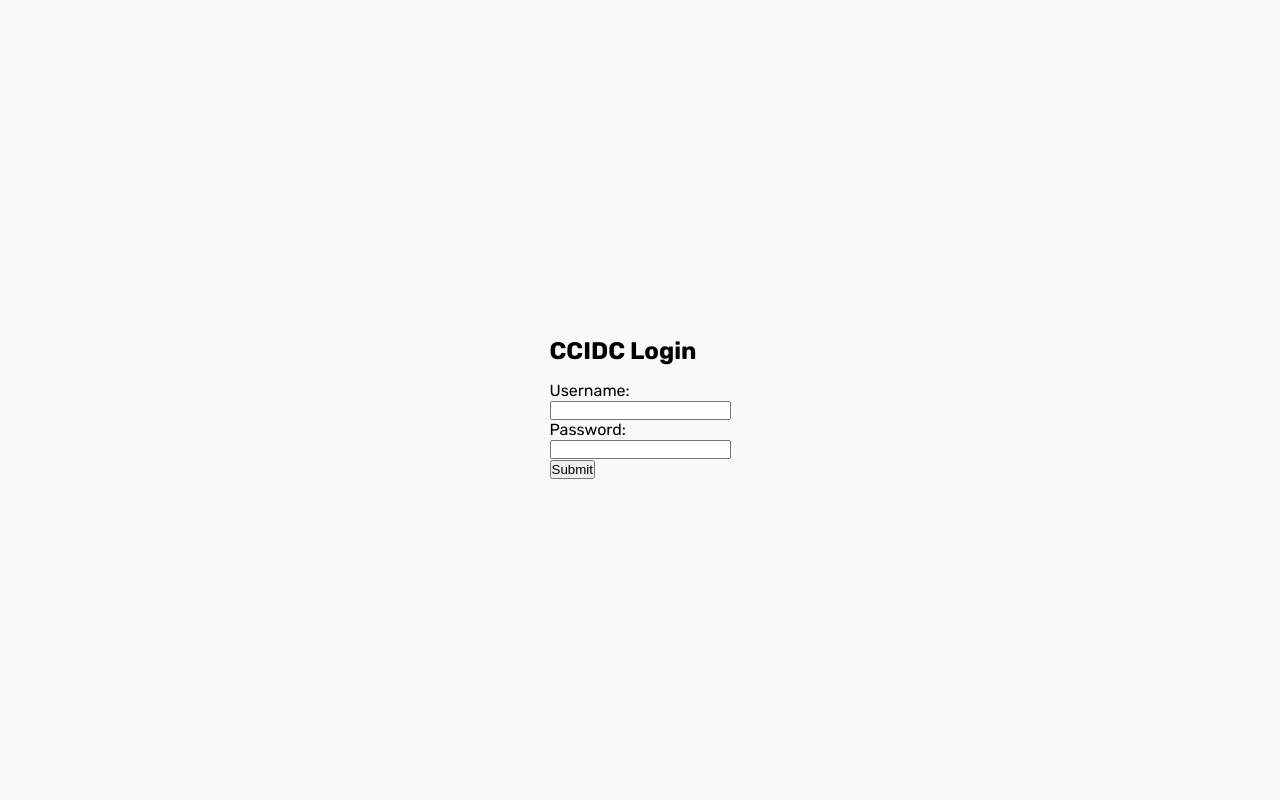
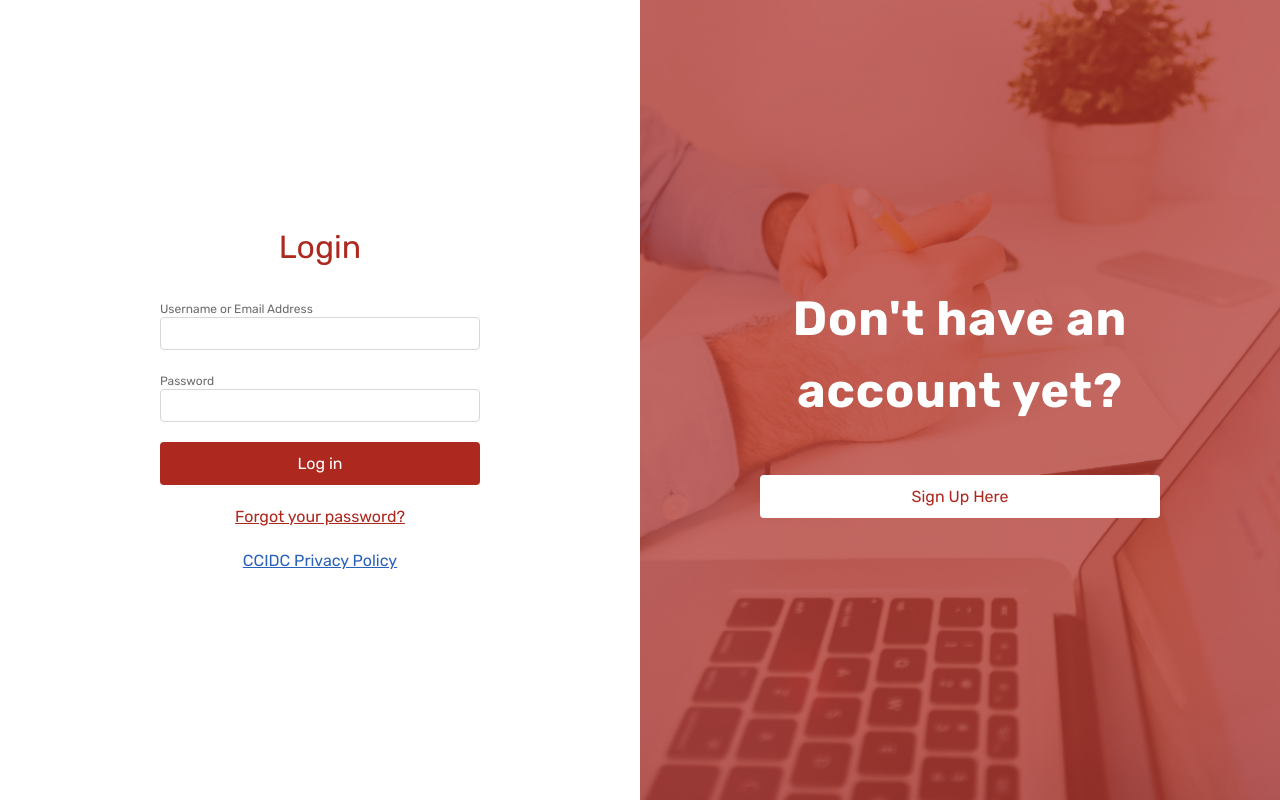
Before and after one commit to TritonSE/CCIDC-Application-Overhaul, a React (Vite) app in the folder frontend/: page /login in a window 1280 px wide. Built offline with nearby package versions, Linux system fonts and the light colour scheme; no server answers.

Commit message:
add login page

```diff
--- a/frontend/src/pages/Login.module.css
+++ b/frontend/src/pages/Login.module.css
@@ -1,16 +1,117 @@
-.loginContainer {
-  width: 100vw;
+.loginPage {
+  display: flex;
+  background-color: white;
+}
+
+.loginPageSection {
+  width: 50%;
   height: 100vh;
   display: flex;
+  justify-content: center;
+  padding: 2rem;
+  overflow: hidden;
+}
+
+.loginPageSection.signUpSection {
+  background-image: url("../assets/signUpImage.png");
+  background-size: cover;
+  background-repeat: no-repeat;
+  background-position: center center;
+}
+
+.sectionContent {
+  display: flex;
+  flex-direction: column;
+  gap: 2rem;
+  flex-grow: 1;
   align-items: center;
   justify-content: center;
 }
-.loginHeader {
-  padding: 1rem 0;
+
+.loginSection .sectionContent {
+  max-width: 20rem;
 }
-.login {
-  padding: 2rem;
+
+.signUpSection .sectionContent {
+  max-width: 25rem;
 }
+
+.loginSectionHeader {
+  padding: 0;
+  margin: 0;
+  font-size: 2rem;
+  font-family: "Rubik", sans-serif;
+  font-weight: 400;
+  color: var(--color-ccidc-red);
+  text-align: center;
+}
+
+.loginForm {
+  display: flex;
+  flex-direction: column;
+  gap: 1.25rem;
+}
+
 .loginHeader {
   margin: 0;
 }
+
+.loginFormLabel {
+  color: #6c6c6c;
+  font-size: 0.75rem;
+  font-family: "Rubik", sans-serif;
+}
+
+.loginFormInput {
+  width: 100%;
+  padding: 0.375rem 0.75rem;
+  font: var(--font-body);
+  border: #d8d8d8 1px solid;
+  border-radius: 0.25rem;
+}
+
+.loginFormSubmit {
+  padding: 0.75rem 0;
+  background-color: var(--color-ccidc-red);
+  font: var(--font-body);
+  color: white;
+  border: none;
+  cursor: pointer;
+  border-radius: 0.25rem;
+  width: 100%;
+}
+
+.loginFormLink {
+  margin: 0;
+  text-align: center;
+  color: var(--color-link);
+}
+
+.loginFormLink.forgotPassword {
+  color: var(--color-ccidc-red);
+}
+
+.signUpSectionHeader {
+  padding: 0;
+  margin: 0;
+  font-family: "Rubik", sans-serif;
+  font-size: 3rem;
+  font-weight: 700;
+  line-height: 72px;
+  letter-spacing: 0.02em;
+  text-align: center;
+  color: white;
+}
+
+.signUpButton {
+  width: 100%;
+  padding: 0.75rem 0;
+  background-color: white;
+  font: var(--font-body);
+  color: var(--color-ccidc-red);
+  border: none;
+  cursor: pointer;
+  border-radius: 0.25rem;
+  text-decoration: none;
+  text-align: center;
+}
--- a/frontend/src/pages/Login.tsx
+++ b/frontend/src/pages/Login.tsx
@@ -49,20 +49,55 @@ export function Login() {
   }
 
   return (
-    <div className={styles.loginContainer}>
-      <div className={styles.login}>
-        <h2 className={styles.loginHeader}>CCIDC Login</h2>
-        <form onSubmit={handleSubmit} className={styles.loginForm}>
-          <label htmlFor="username">Username:</label>
-          <br />
-          <input id="username" />
-          <br />
-          <label htmlFor="password">Password:</label>
-          <br />
-          <input id="password" type="password" />
-          <br />
-          <input type="submit" value="Submit" />
-        </form>
+    <div className={styles.loginPage}>
+      <div className={`${styles.loginPageSection} ${styles.loginSection}`}>
+        <div className={styles.sectionContent}>
+          <h2 className={styles.loginSectionHeader}>Login</h2>
+          <form onSubmit={handleSubmit} className={styles.loginForm}>
+            <div>
+              <label className={styles.loginFormLabel} htmlFor="username">
+                Username or Email Address
+              </label>
+              <input required className={styles.loginFormInput} id="username" />
+            </div>
+            <div>
+              <label className={styles.loginFormLabel} htmlFor="password">
+                Password
+              </label>
+              <input required className={styles.loginFormInput} id="password" type="password" />
+            </div>
+            <input className={styles.loginFormSubmit} type="submit" value="Log in" />
+            <a
+              className={`${styles.loginFormLink} ${styles.forgotPassword}`}
+              href="https://ccidc.org/wp-login.php?action=lostpassword"
+              target="_blank"
+              rel="noreferrer"
+            >
+              Forgot your password?
+            </a>
+            <a
+              className={styles.loginFormLink}
+              href="https://ccidc.org/ccidc-privacy-policy/"
+              target="_blank"
+              rel="noreferrer"
+            >
+              CCIDC Privacy Policy
+            </a>
+          </form>
+        </div>
+      </div>
+      <div className={`${styles.loginPageSection} ${styles.signUpSection}`}>
+        <div className={styles.sectionContent}>
+          <h2 className={styles.signUpSectionHeader}>Don&apos;t have an account yet?</h2>
+          <a
+            className={styles.signUpButton}
+            href="https://ccidc.org/register/"
+            target="_blank"
+            rel="noreferrer"
+          >
+            Sign Up Here
+          </a>
+        </div>
       </div>
     </div>
   );
```
Also changed, not shown: frontend/src/assets/signUpImage.png (added).
